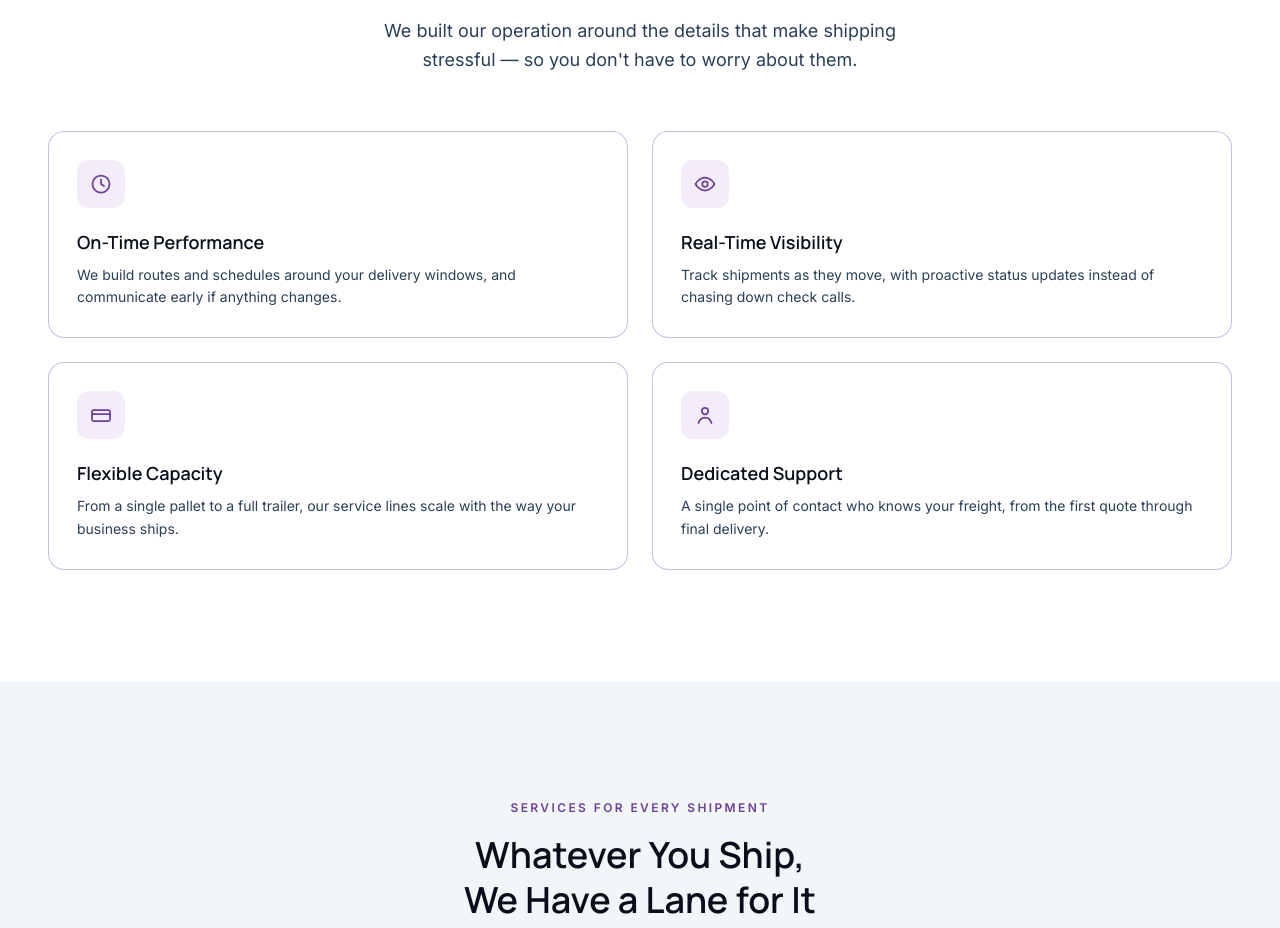
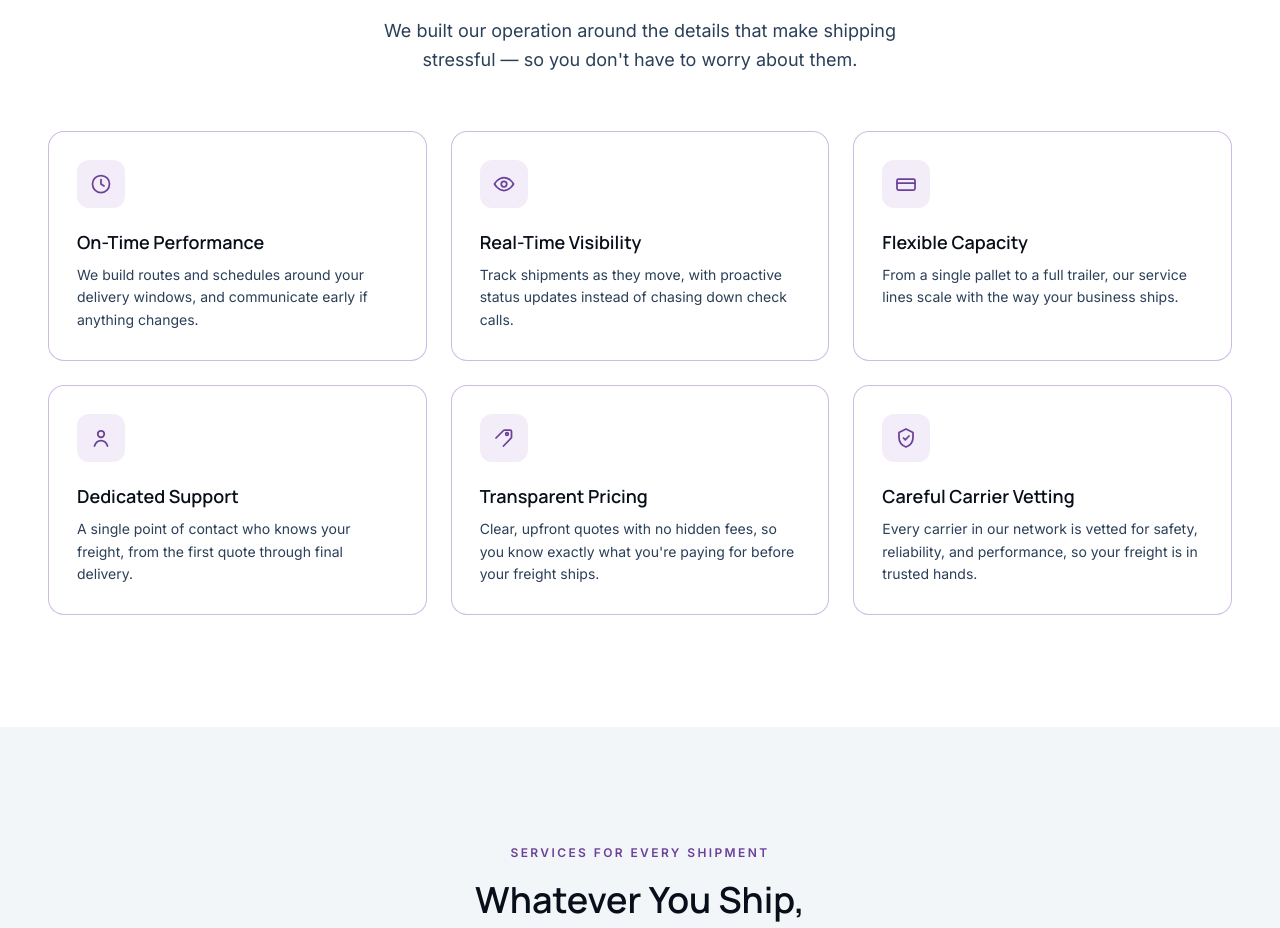
Before and after one commit to denitrajkov/yopo-transport, a Next.js app: page /for-shippers in a window 1280 px wide. Shown: the part 800-1728 px from the top of the page. Built offline with nearby package versions, Linux system fonts and the light colour scheme.

Commit message:
added new icon cards

```diff
--- a/src/app/(site)/for-shippers/page.tsx
+++ b/src/app/(site)/for-shippers/page.tsx
@@ -81,6 +81,36 @@ const reasons: Reason[] = [
       </svg>
     ),
   },
+  {
+    title: "Transparent Pricing",
+    description:
+      "Clear, upfront quotes with no hidden fees, so you know exactly what you're paying for before your freight ships.",
+    icon: (
+      <svg {...iconProps}>
+        <path
+          strokeLinecap="round"
+          strokeLinejoin="round"
+          d="M4 12l7.5-7.5a1.5 1.5 0 011.06-.44H18a1.5 1.5 0 011.5 1.5v5.44a1.5 1.5 0 01-.44 1.06L11.5 20"
+        />
+        <circle cx="15" cy="8" r="1.3" />
+      </svg>
+    ),
+  },
+  {
+    title: "Careful Carrier Vetting",
+    description:
+      "Every carrier in our network is vetted for safety, reliability, and performance, so your freight is in trusted hands.",
+    icon: (
+      <svg {...iconProps}>
+        <path
+          strokeLinecap="round"
+          strokeLinejoin="round"
+          d="M12 3l7 3.5v5c0 4.5-3 8-7 9.5-4-1.5-7-5-7-9.5v-5L12 3z"
+        />
+        <path strokeLinecap="round" strokeLinejoin="round" d="M9.5 12l1.8 1.8L15 10" />
+      </svg>
+    ),
+  },
 ];
 
 export default function ForShippersPage() {
@@ -131,7 +161,7 @@ export default function ForShippersPage() {
             description="We built our operation around the details that make shipping stressful — so you don't have to worry about them."
             align="center"
           />
-          <div className="mt-14 grid gap-6 sm:grid-cols-2">
+          <div className="mt-14 grid gap-6 sm:grid-cols-2 lg:grid-cols-3">
             {reasons.map((reason) => (
               <div
                 key={reason.title}
--- a/src/components/WhyChooseUs.tsx
+++ b/src/components/WhyChooseUs.tsx
@@ -68,11 +68,35 @@ const features: Feature[] = [
       </svg>
     ),
   },
+  {
+    title: "Modern, Well-Maintained Fleet",
+    description:
+      "Our equipment is inspected and maintained to a high standard, reducing breakdowns and keeping your freight moving without unnecessary delays.",
+    icon: (
+      <svg {...iconProps}>
+        <rect x="2.5" y="9" width="12" height="7" rx="1" />
+        <path strokeLinecap="round" strokeLinejoin="round" d="M14.5 11h3.2l3.3 3v2h-6.5" />
+        <circle cx="7" cy="17.5" r="1.6" />
+        <circle cx="16.5" cy="17.5" r="1.6" />
+      </svg>
+    ),
+  },
+  {
+    title: "Round-the-Clock Dispatch",
+    description:
+      "Our dispatch team is available around the clock to answer questions, address issues, and keep your shipment on track — nights and weekends included.",
+    icon: (
+      <svg {...iconProps}>
+        <circle cx="12" cy="12" r="8.5" />
+        <path strokeLinecap="round" strokeLinejoin="round" d="M12 7.5V12l3 2" />
+      </svg>
+    ),
+  },
 ];
 
 export function WhyChooseUs() {
   return (
-    <div className="grid gap-6 sm:grid-cols-2">
+    <div className="grid gap-6 sm:grid-cols-2 lg:grid-cols-3">
       {features.map((feature) => (
         <div
           key={feature.title}
```
